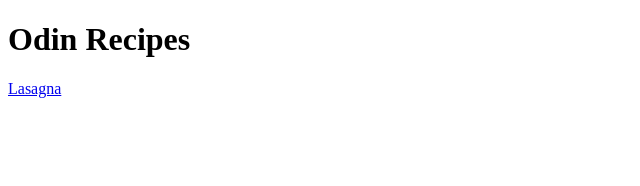
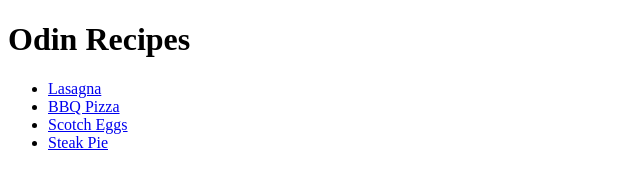
Before and after one commit to Tezt86/odin-recipes, a plain HTML site: page index.html in a window 1280 px wide. Shown: the whole page, without its empty margins (0-640 px from the left). Drawn offline with Linux system fonts and the light colour scheme.

Commit message:
Add links to recipes

```diff
--- a/index.html
+++ b/index.html
@@ -7,7 +7,11 @@
 </head>
 <body>
     <h1>Odin Recipes</h1>
-
-<a href="recipes/lasagna.html">Lasagna</a>
+<ul>
+    <li><a href="recipes/lasagna.html">Lasagna</a></li>
+    <li><a href="recipes/bbq-pizza.html">BBQ Pizza</a></li>
+    <li><a href="recipes/scotch-egg.html">Scotch Eggs</a></li>
+    <li><a href="recipes/steak-pie.html">Steak Pie</a></li>
+</ul>
 </body>
 </html>
```
